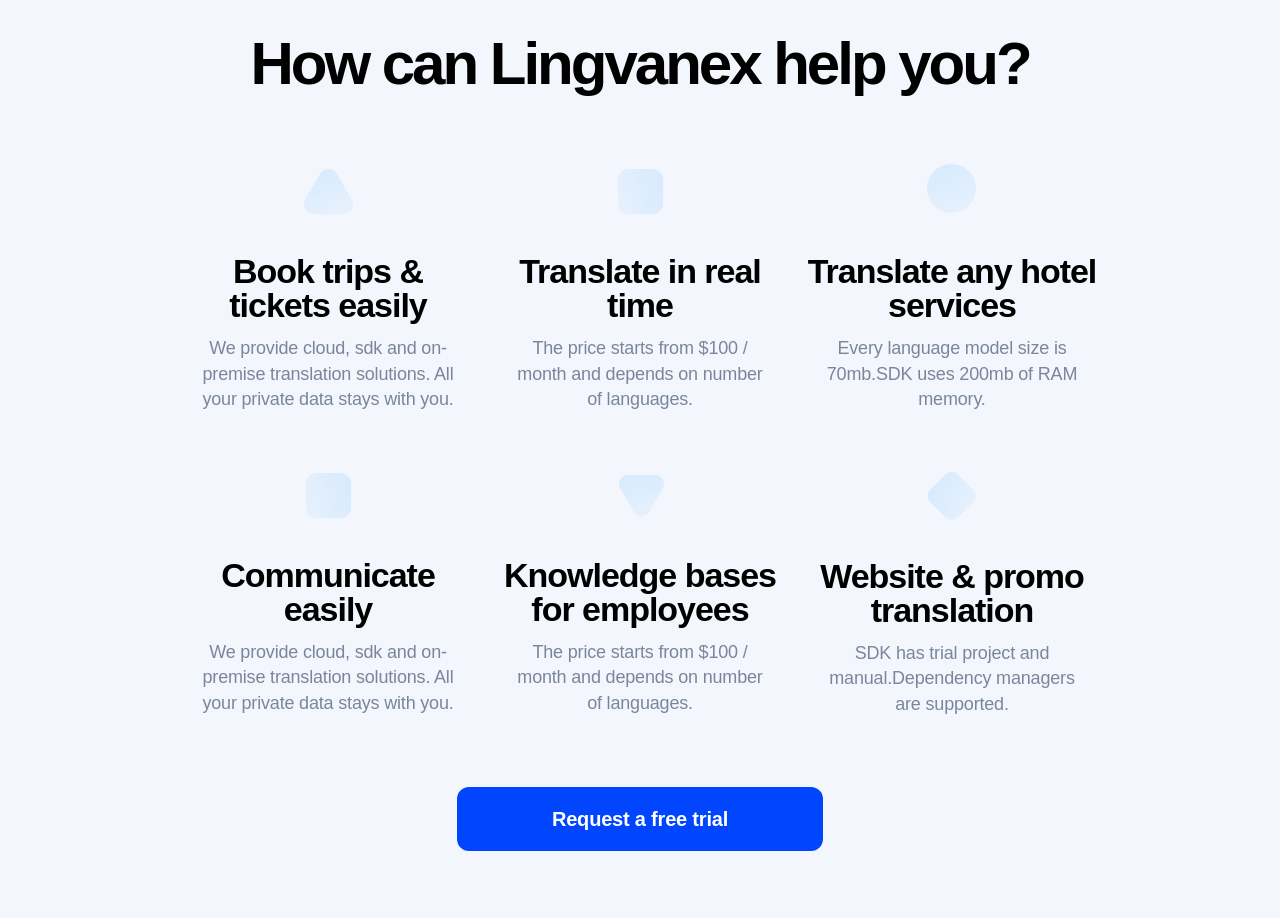
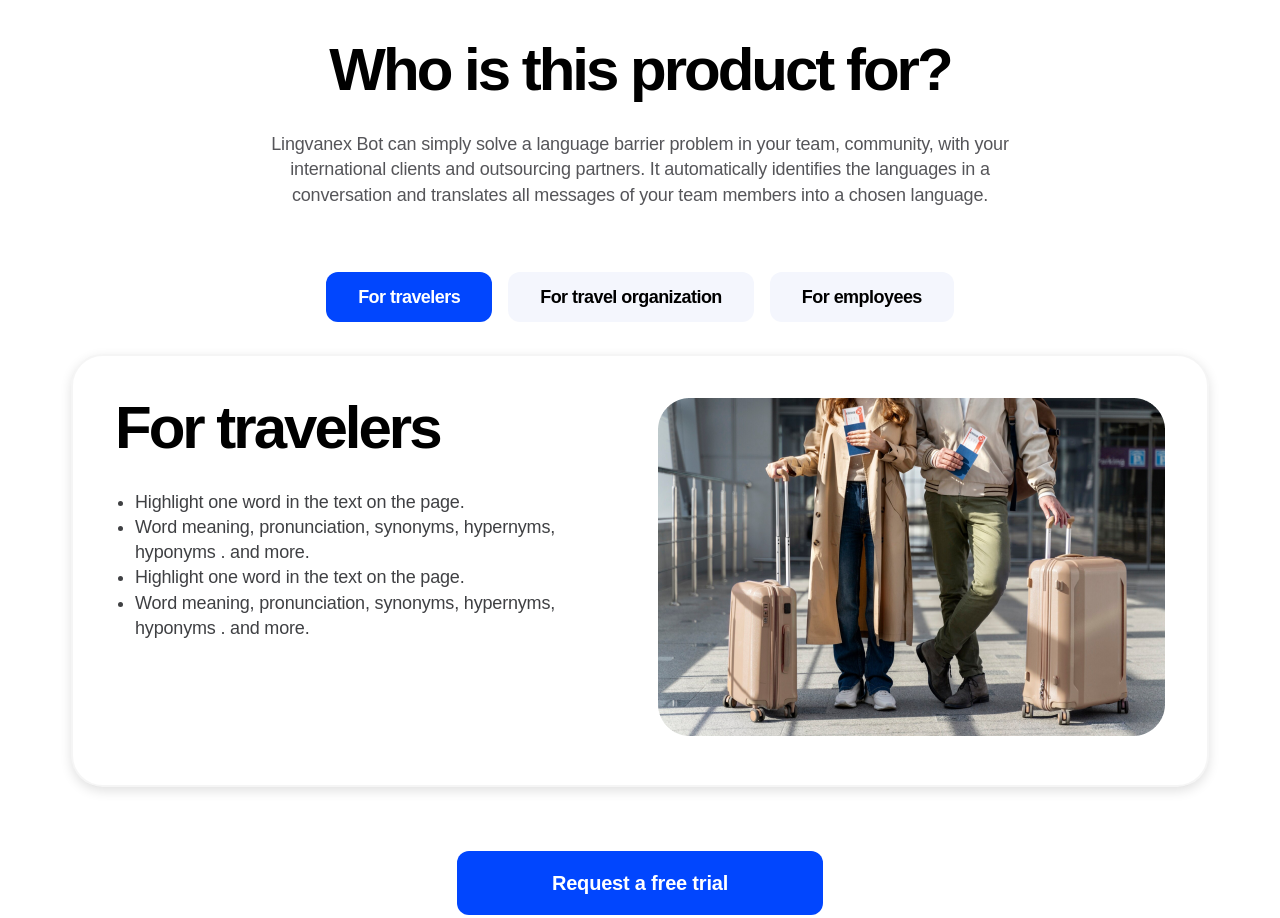
Before and after one commit to Scandal-MyZiK/TestLingvanex, a website built with webpack: page src/index.html in a window 1280 px wide. Shown: the part 1140-2058 px from the top of the page. Built offline with nearby package versions, Linux system fonts and the light colour scheme; a web font is replaced by a local one.

Commit message:
the end product

```diff
--- a/src/index.html
+++ b/src/index.html
@@ -64,6 +64,116 @@
               </div>
             </div>
           </div>
+        </div>
+      </section>
+      <section class="product">
+        <div class="container product__container">
+          <div class="product__top">
+            <h2 class="title">Who is this product for?</h2>
+            <p class="product__subtitle">
+              Lingvanex Bot can simply solve a language barrier problem in your
+              team, community, with your international clients and outsourcing
+              partners. It automatically identifies the languages in a
+              conversation and translates all messages of your team members into
+              a chosen language.
+            </p>
+          </div>
+          <div class="product__center">
+            <div class="product__buttons">
+              <button class="product__btn btn-active" data-tab-id="travelers">
+                For travelers</button
+              ><button class="product__btn" data-tab-id="organizations">
+                For travel organization</button
+              ><button class="product__btn" data-tab-id="employees">
+                For employees
+              </button>
+            </div>
+            <div data-tab="travelers" class="product__slide slide--show">
+              <div class="product__left">
+                <h3 class="product__title">For travelers</h3>
+                <ul class="product__list">
+                  <li class="product__item">
+                    Highlight one word in the text on the page.
+                  </li>
+                  <li class="product__item">
+                    Word meaning, pronunciation, synonyms, hypernyms, hyponyms .
+                    and more.
+                  </li>
+                  <li class="product__item">
+                    Highlight one word in the text on the page.
+                  </li>
+                  <li class="product__item">
+                    Word meaning, pronunciation, synonyms, hypernyms, hyponyms .
+                    and more.
+                  </li>
+                </ul>
+              </div>
+              <div class="product__right">
+                <img
+                  src="./image/product-img1.png"
+                  alt=""
+                  class="product__img"
+                />
+              </div>
+            </div>
+            <div data-tab="organizations" class="product__slide">
+              <div class="product__left">
+                <h3 class="product__title">For travel organization</h3>
+                <ul class="product__list">
+                  <li class="product__item">
+                    Highlight one word in the text on the page.
+                  </li>
+                  <li class="product__item">
+                    Word meaning, pronunciation, synonyms, hypernyms, hyponyms .
+                    and more.
+                  </li>
+                  <li class="product__item">
+                    Highlight one word in the text on the page.
+                  </li>
+                  <li class="product__item">
+                    Word meaning, pronunciation, synonyms, hypernyms, hyponyms .
+                    and more.
+                  </li>
+                </ul>
+              </div>
+              <div class="product__right">
+                <img
+                  src="./image/product-img2.png"
+                  alt=""
+                  class="product__img"
+                />
+              </div>
+            </div>
+            <div data-tab="employees" class="product__slide">
+              <div class="product__left">
+                <h3 class="product__title">For employees</h3>
+                <ul class="product__list">
+                  <li class="product__item">
+                    Highlight one word in the text on the page.
+                  </li>
+                  <li class="product__item">
+                    Word meaning, pronunciation, synonyms, hypernyms, hyponyms .
+                    and more.
+                  </li>
+                  <li class="product__item">
+                    Highlight one word in the text on the page.
+                  </li>
+                  <li class="product__item">
+                    Word meaning, pronunciation, synonyms, hypernyms, hyponyms .
+                    and more.
+                  </li>
+                </ul>
+              </div>
+              <div class="product__right">
+                <img
+                  src="./image/product-img3.png"
+                  alt=""
+                  class="product__img"
+                />
+              </div>
+            </div>
+          </div>
+          <button class="button product__button">Request a free trial</button>
         </div>
       </section>
       <section class="support">
--- a/src/js/common.js
+++ b/src/js/common.js
@@ -1 +1,42 @@
-document.addEventListener("DOMContentLoaded", () => {});
+document.addEventListener("DOMContentLoaded", () => {
+  const tabsBtns = Array.from(document.querySelectorAll("[data-tab-id]"));
+  const tabs = Array.from(document.querySelectorAll("[data-tab]"));
+
+  let selectedTab = tabsBtns[0].dataset.tabId;
+
+  const hideTabs = () => {
+    tabs
+      .filter((tab) => tab.dataset.tab !== selectedTab)
+      .forEach((tab) => {
+        tab.classList.add("slide--hide");
+      });
+  };
+  hideTabs();
+
+  const handleSelectTab = (e) => {
+    selectedTab = e.target.dataset.tabId;
+    tabs.forEach((tab) => {
+      if (tab.dataset.tab !== selectedTab) {
+        tab.classList.add("slide--hide");
+        tab.classList.remove("slide--show");
+      } else {
+        tab.classList.add("slide--show");
+        tab.classList.remove("slide--hide");
+      }
+    });
+
+    tabsBtns.forEach((tab) => {
+      if (tab.dataset.tabId !== selectedTab) {
+        tab.classList.remove("btn-active");
+      } else {
+        tab.classList.add("btn-active");
+      }
+    });
+
+    hideTabs();
+  };
+
+  tabsBtns.forEach((btn) => {
+    btn.addEventListener("click", handleSelectTab);
+  });
+});
--- a/src/style/_common.scss
+++ b/src/style/_common.scss
@@ -26,6 +26,7 @@
 button {
   border: none;
   cursor: pointer;
+  background-color: transparent;
 }
 
 input {
--- /dev/null
+++ b/src/style/_product.scss
@@ -0,0 +1,102 @@
+.product {
+  padding: 70px 0 80px;
+  @media (max-width: 768px) {
+    padding: 40px 0 50px;
+  }
+  @media (max-width: 425px) {
+    padding: 30px 0 40px;
+  }
+  &__container {
+    display: flex;
+    flex-direction: column;
+    align-items: center;
+    gap: 64px;
+    @media (max-width: 650px) {
+      gap: 40px;
+    }
+  }
+  &__top {
+    max-width: 784px;
+    text-align: center;
+    display: flex;
+    flex-direction: column;
+    gap: 32px;
+    @media (max-width: 799px) {
+      gap: 20px;
+    }
+  }
+  &__center {
+    max-width: 1138px;
+    width: 100%;
+    display: flex;
+    flex-direction: column;
+    gap: 32px;
+  }
+  &__buttons {
+    display: flex;
+    gap: 16px;
+    align-items: center;
+    justify-content: center;
+  }
+
+  &__slide {
+    padding: 42px;
+    border: 2px solid rgba(0, 0, 0, 0.04);
+    box-shadow: 0px 4px 12px 0px rgba(0, 0, 0, 0.12);
+    display: flex;
+    justify-content: space-between;
+    border-radius: 32px;
+  }
+  &__left {
+    display: flex;
+    flex-direction: column;
+    gap: 32px;
+    max-width: 444px;
+  }
+  &__title {
+    font-size: 60px;
+    font-weight: 900;
+    line-height: 100%;
+    letter-spacing: -0.05em;
+    text-align: left;
+    color: rgba(0, 0, 0, 1);
+  }
+  &__list {
+    margin-left: 20px;
+  }
+  &__item {
+    color: rgba(42, 43, 47, 0.9);
+    list-style: disc;
+  }
+  &__btn {
+    font-weight: 600;
+    line-height: 1;
+    letter-spacing: -0.03em;
+    text-align: center;
+    color: rgba(0, 0, 0, 1);
+    background-color: rgba(244, 246, 253, 1);
+    padding: 16px 32px;
+    border-radius: 12px;
+  }
+  &__right {
+  }
+  &__img {
+    max-width: 507px;
+  }
+  &__button {
+    margin: 0 auto;
+  }
+}
+
+.btn-active {
+  background-color: rgba(1, 70, 254, 1);
+  color: rgba(255, 255, 255, 1);
+}
+
+.slide--hide {
+  display: none;
+}
+
+.slide--show {
+  display: flex;
+}
--- a/src/style/style.scss
+++ b/src/style/style.scss
@@ -3,4 +3,5 @@
 @import "./title";
 @import "./button";
 @import "./translation";
+@import "./product";
 @import "./support";
```
Also changed, not shown: src/image/product-img1.png (added), src/image/product-img2.png (added), src/image/product-img3.png (added).
